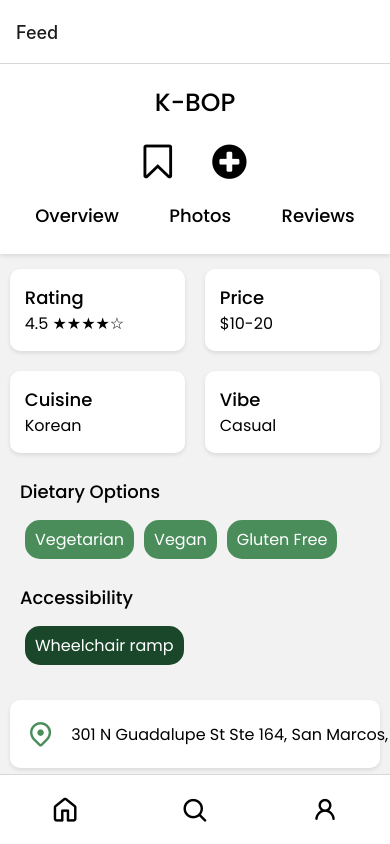
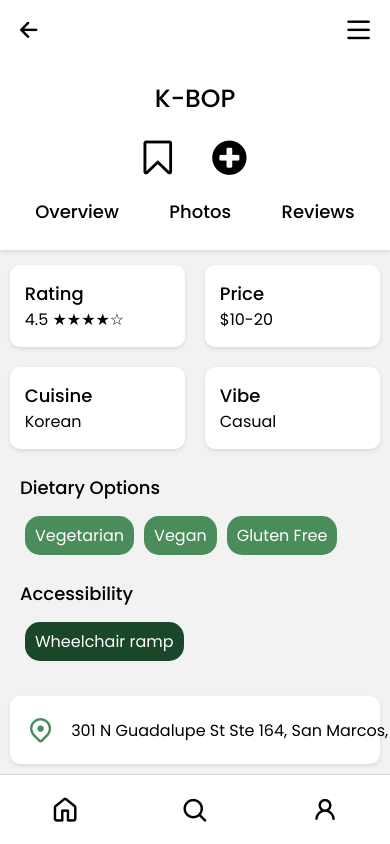
Before and after one commit to taliapulsifer/BiteBoard, a React Native app: screen /Retaurant in a window 390 px wide. Built offline with nearby package versions, Linux system fonts and the light colour scheme.

Commit message:
added top navbar with hamburger icon and go back icon

```diff
--- a/App.js
+++ b/App.js
@@ -1,8 +1,7 @@
-
 import React from 'react';
 import { StatusBar } from 'expo-status-bar';
 import 'react-native-gesture-handler';
-import Navigation from './Navigation'; // Make sure this is the correct path to Navigation.js
+import Navigation from './Navigation';
 import { SafeAreaProvider, SafeAreaView, Text } from 'react-native-safe-area-context';
 import { useFonts } from 'expo-font';
 import { ActivityIndicator, View } from 'react-native';
--- a/Navigation.js
+++ b/Navigation.js
@@ -3,7 +3,7 @@ import { createNativeStackNavigator } from '@react-navigation/native-stack';
 import { createBottomTabNavigator } from '@react-navigation/bottom-tabs';
 import { Octicons } from '@expo/vector-icons';
 import { Feed, RestaurantProfile, Search, UserProfile } from './screens/index.js'; // Import all screens from index.js
-
+import TopBar from './components/TopBar.js';
 
 // ######## SCREEN STACKS ########
 
@@ -13,7 +13,11 @@ const FeedStack = createNativeStackNavigator();
 // Function to wrap Feed related screens in the FeedStack
 function FeedStackGroup() {
     return (
-        <FeedStack.Navigator screenOptions={{ headerShown: false }}>
+        <FeedStack.Navigator
+            screenOptions={{
+                headerShown: true, // Enable the header
+                header: ({ navigation }) => <TopBar navigation={navigation} />, // Use TopBar as the header
+        }}>
             <FeedStack.Screen name="FeedHome" component={Feed} options={{ title: 'Feed' }} />
             <FeedStack.Screen name="Retaurant" component={RestaurantProfile} />
         </FeedStack.Navigator>
@@ -26,7 +30,11 @@ const SearchStack = createNativeStackNavigator();
 // Function to wrap Feed related screens in the FeedStack
 function SearchStackGroup() {
     return (
-        <SearchStack.Navigator screenOptions={{ headerShown: false }}>
+        <SearchStack.Navigator
+            screenOptions={{
+                headerShown: true, // Enable the header
+                header: ({ navigation }) => <TopBar navigation={navigation} />, // Use TopBar as the header
+        }}>
             <SearchStack.Screen name="SearchHome" component={Search} options={{ title: 'Search' }} />
             <SearchStack.Screen name="Retaurant" component={RestaurantProfile} />
 
@@ -40,8 +48,12 @@ const UserStack = createNativeStackNavigator();
 // Function to wrap Feed related screens in the FeedStack
 function UserStackGroup() {
     return (
-        <UserStack.Navigator screenOptions={{ headerShown: false }}>
-            <SearchStack.Screen name="UserProfileHome" component={UserProfile} options={{ title: 'UserProfile' }} />
+        <UserStack.Navigator
+            screenOptions={{
+                headerShown: true, // Enable the header
+                header: ({ navigation }) => <TopBar navigation={navigation} />, // Use TopBar as the header
+        }}>
+            <UserStack.Screen name="UserProfileHome" component={UserProfile} options={{ title: 'UserProfile' }} />
         </UserStack.Navigator>
     );
 }
@@ -55,6 +67,7 @@ const Tab = createBottomTabNavigator();
 const tabScreenOptions = {
     tabBarShowLabel: false,
     tabBarHideOnKeyboard: true,
+    headerShown: false,
     tabBarStyle: {
         position: 'absolute',
         bottom: 0,
@@ -66,6 +79,7 @@ const tabScreenOptions = {
     }
 };
 
+// The navbar buttons
 function TabGroup() {
     return (
         <Tab.Navigator screenOptions={tabScreenOptions}>
--- a/components/GlobalStyles.js
+++ b/components/GlobalStyles.js
@@ -46,6 +46,10 @@ const styles = StyleSheet.create({
         fontFamily: 'PoppinsMedium',
         fontSize: 18,
       },
+      infoSmall: {
+        fontFamily: 'Poppins',
+        fontSize: 15,
+      }
 });
 
 export default styles;
--- a/components/Post.js
+++ b/components/Post.js
@@ -32,9 +32,9 @@ const Post = ({ user, restaurant, category, review, imageUri, profilePicUri }) =
         <Octicons name={'location'} size={24} color={colors.textPrimary} />
           <Text style={globalStyles.headerText}>{restaurant.toUpperCase()}</Text>
         </View>
-        <Text style={globalStyles.infoText}>{category}</Text>
+        <Text style={globalStyles.infoSmall}>{category}</Text>
         </TouchableOpacity>
-        <Text style={globalStyles.infoText}>{review}</Text>
+        <Text style={globalStyles.infoSmall}>{review}</Text>
       </View>
       <View style={styles.actionContainer}>
         <TouchableOpacity onPress={toggleBookmark} style={styles.bookmarkButton}>
--- /dev/null
+++ b/components/TopBar.js
@@ -0,0 +1,38 @@
+import React from 'react';
+import { StyleSheet, View, TouchableOpacity } from 'react-native';
+import { Octicons } from '@expo/vector-icons';
+import colors from './Colors';
+
+const TopBar = ({ navigation }) => {
+  return (
+    <View style={styles.topNavContainer}>
+      <TouchableOpacity style={styles.backButton} onPress={() => navigation.goBack()}>
+        <Octicons name="arrow-left" size={26} color={colors.textPrimary} />
+      </TouchableOpacity>
+
+      {/* Space filler to push the hamburger to the right */}
+      <View style={{ flex: 1 }} />
+
+      <TouchableOpacity style={styles.hamburgerButton} onPress={() => {/* Handle menu opening logic here */}}>
+        <Octicons name="three-bars" size={26} color={colors.textPrimary} />
+      </TouchableOpacity>
+    </View>
+  );
+};
+
+const styles = StyleSheet.create({
+  topNavContainer: {
+    backgroundColor: colors.background,
+    height: 60,
+    width: '100%',
+    flexDirection: 'row', // This ensures items are aligned horizontally
+    alignItems: 'center', // This centers items vertically in the container
+    paddingHorizontal: 20, // Add some padding on the sides
+  },
+  backButton: {
+  },
+  hamburgerButton: {
+  },
+});
+
+export default TopBar;
```
